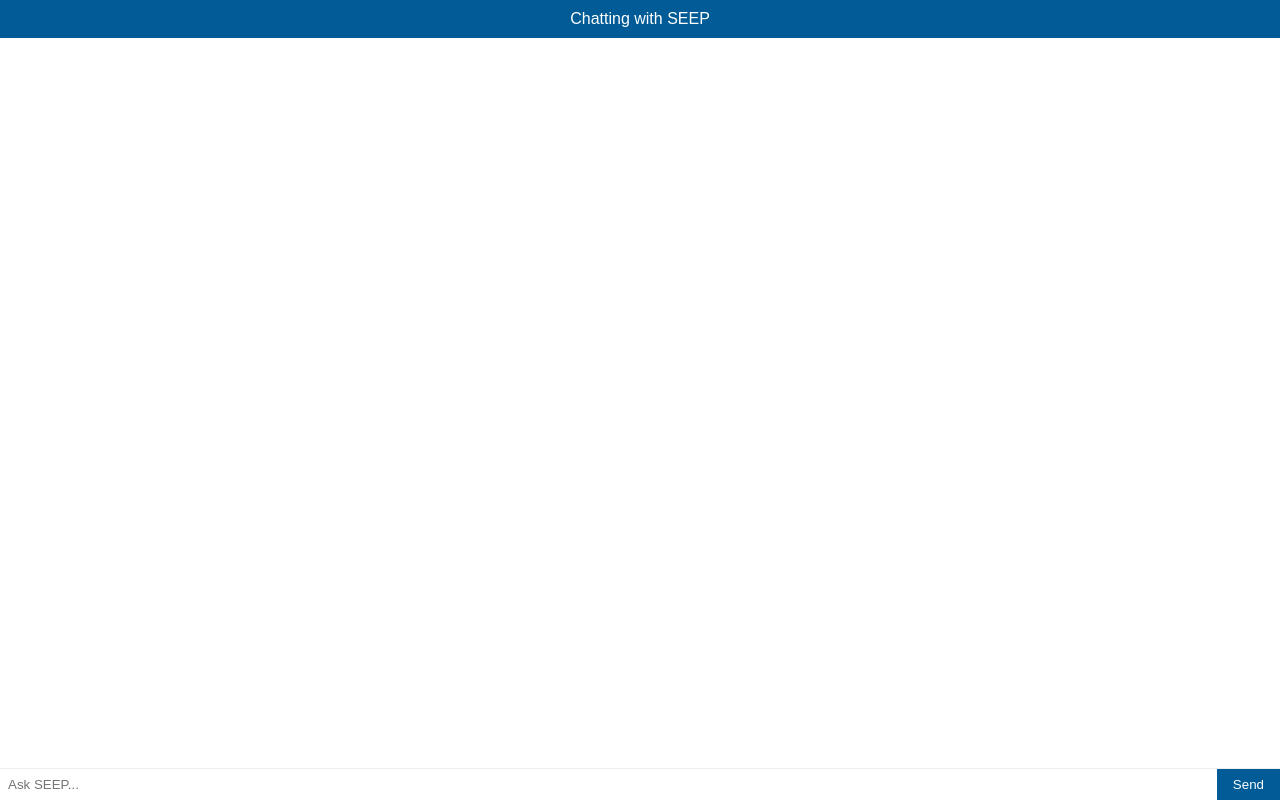
After one commit to Dayzcorp/noble-server, a Flask app: page /chat in a window 1280 px wide. The commit adds this page. Run offline with Flask 3, Linux system fonts and the light colour scheme.

Commit message:
Add storefront chat widget

```diff
--- a/app.py
+++ b/app.py
@@ -9,6 +9,7 @@
     url_for,
     session,
     abort,
+    Response,
 )
 import requests
 import re
@@ -214,6 +215,18 @@
         shop_domain=cfg["shopify_domain"],
         plan_name=plan_name,
         plan_expiry=exp_str,
+        host=request.url_root.rstrip("/"),
+    )
+
+
+@app.route("/chat", methods=["GET"])
+def chat_window() -> str:
+    """Public chat window shown inside the storefront iframe."""
+    cfg = get_config()
+    return render_template(
+        "chat.html",
+        bot_name=cfg["bot_name"],
+        shop_domain=cfg["shopify_domain"],
     )
 
 
@@ -247,6 +260,70 @@
         return jsonify({"reply": clean})
     except Exception:
         return jsonify({"error": "server_error"}), 500
+
+
+@app.route("/widget.js")
+def widget_js() -> Response:
+    """Serve the storefront widget script."""
+    shop = request.args.get("shop", "")
+    host = request.url_root.rstrip("/")
+    js = f"""
+(function() {{
+  if (window.SEEPWidgetLoaded) return;
+  window.SEEPWidgetLoaded = true;
+  var bubble = document.createElement('div');
+  bubble.id = 'seep-bubble';
+  bubble.style.position = 'fixed';
+  bubble.style.bottom = '20px';
+  bubble.style.right = '20px';
+  bubble.style.width = '60px';
+  bubble.style.height = '60px';
+  bubble.style.borderRadius = '50%';
+  bubble.style.background = '#005b96';
+  bubble.style.color = '#fff';
+  bubble.style.display = 'flex';
+  bubble.style.justifyContent = 'center';
+  bubble.style.alignItems = 'center';
+  bubble.style.cursor = 'pointer';
+  bubble.style.boxShadow = '0 2px 6px rgba(0,0,0,0.3)';
+  bubble.style.zIndex = '9999';
+  bubble.textContent = 'SEEP';
+
+  var panel = document.createElement('div');
+  panel.id = 'seep-panel';
+  panel.style.position = 'fixed';
+  panel.style.bottom = '90px';
+  panel.style.right = '20px';
+  panel.style.width = '400px';
+  panel.style.height = '0';
+  panel.style.maxHeight = '500px';
+  panel.style.background = '#fff';
+  panel.style.borderRadius = '8px';
+  panel.style.boxShadow = '0 4px 12px rgba(0,0,0,0.2)';
+  panel.style.overflow = 'hidden';
+  panel.style.transition = 'height 0.3s ease';
+  panel.style.zIndex = '9999';
+
+  var frame = document.createElement('iframe');
+  frame.src = '{host}/chat?shop={shop}';
+  frame.style.border = 'none';
+  frame.style.width = '100%';
+  frame.style.height = '100%';
+  panel.appendChild(frame);
+
+  bubble.addEventListener('click', function() {{
+    if (panel.style.height === '0px' || panel.style.height === '') {{
+      panel.style.height = '500px';
+    }} else {{
+      panel.style.height = '0';
+    }}
+  }});
+
+  document.body.appendChild(bubble);
+  document.body.appendChild(panel);
+}})();
+"""
+    return Response(js, mimetype="text/javascript")
 
 
 # ---------------------------------------------------------------------------
--- /dev/null
+++ b/templates/chat.html
@@ -0,0 +1,62 @@
+<!DOCTYPE html>
+<html lang="en">
+<head>
+  <meta charset="UTF-8">
+  <title>{{ bot_name }}</title>
+  <style>
+    body {
+      margin: 0;
+      font-family: Arial, sans-serif;
+    }
+    .chatbot {
+      position: fixed;
+      top: 0;
+      right: 0;
+      bottom: 0;
+      left: 0;
+      margin: 0;
+      display: flex;
+      flex-direction: column;
+      background: #fff;
+    }
+    .header {
+      background: #005b96;
+      color: #fff;
+      padding: 10px;
+      text-align: center;
+    }
+    .messages {
+      flex: 1;
+      padding: 8px;
+      overflow-y: auto;
+    }
+    .user { text-align: right; margin: 4px 0; }
+    .bot { text-align: left; margin: 4px 0; color: #005b96; }
+    .message-text { display: inline-block; max-width: 100%; word-wrap: break-word; }
+    .timestamp { display: block; font-size: 0.75em; color: #777; }
+    .input-area { display: flex; border-top: 1px solid #eee; }
+    .input-area input { flex: 1; border: none; padding: 8px; }
+    .input-area button { border: none; background: #005b96; color: #fff; padding: 0 16px; cursor: pointer; }
+    .input-area button:hover { background: #00487c; }
+    .spinner { text-align: center; padding: 8px; display: none; }
+  </style>
+</head>
+<body>
+  <div class="chatbot">
+    <div class="header">Chatting with {{ bot_name }}</div>
+    <div class="messages" id="msgs"></div>
+    <div id="spinner" class="spinner">Loading...</div>
+    <div class="input-area">
+      <input id="txt" placeholder="Ask {{ bot_name }}..." autocomplete="off" />
+      <button onclick="send()">Send</button>
+    </div>
+  </div>
+  <script>
+    const CONFIG = {
+      bot_name: "{{ bot_name }}",
+      shopify_domain: "{{ shop_domain }}"
+    };
+  </script>
+  <script src="{{ url_for('static', filename='seep.js') }}"></script>
+</body>
+</html>
```
Also changed, not shown: templates/index.html (+12 -0 lines).
